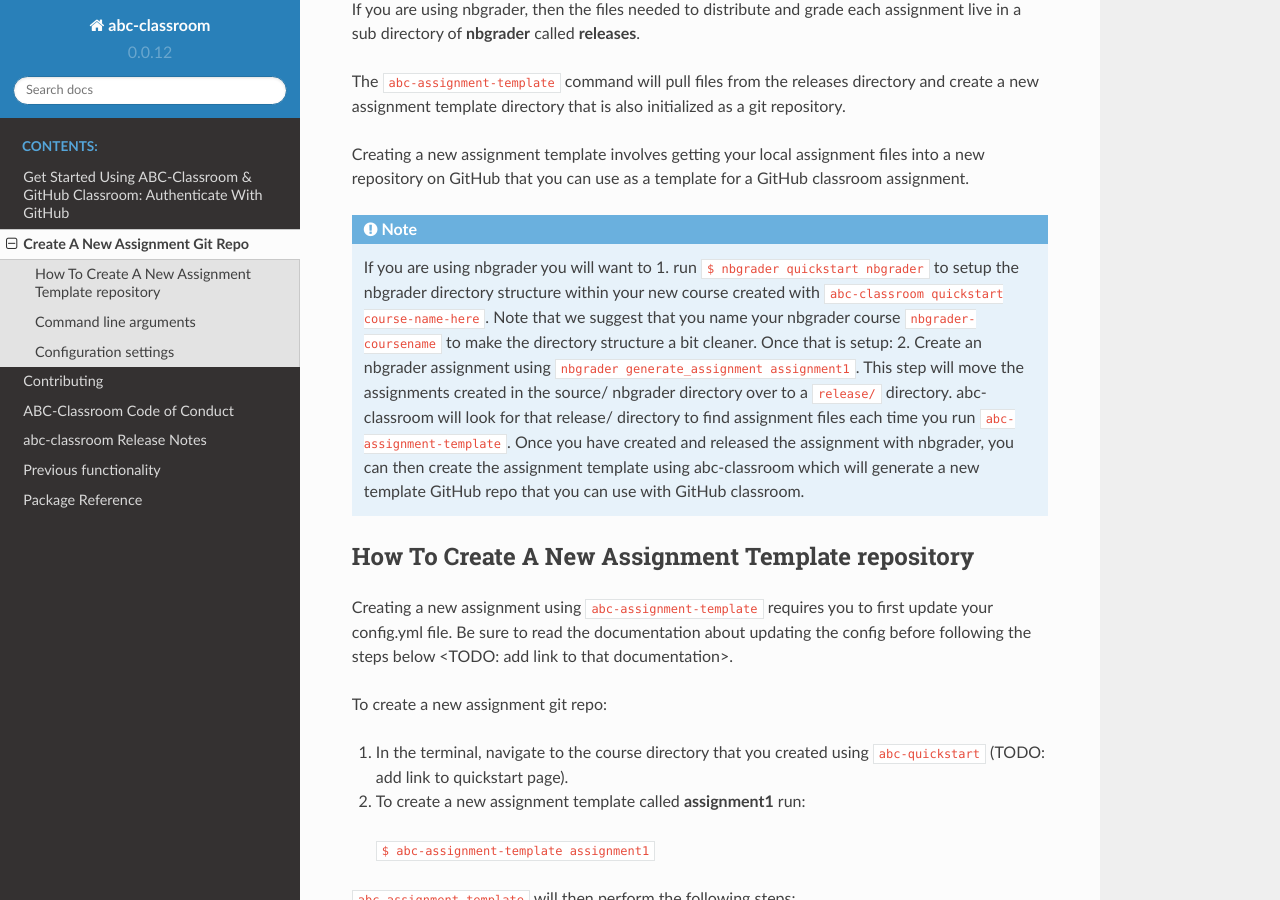
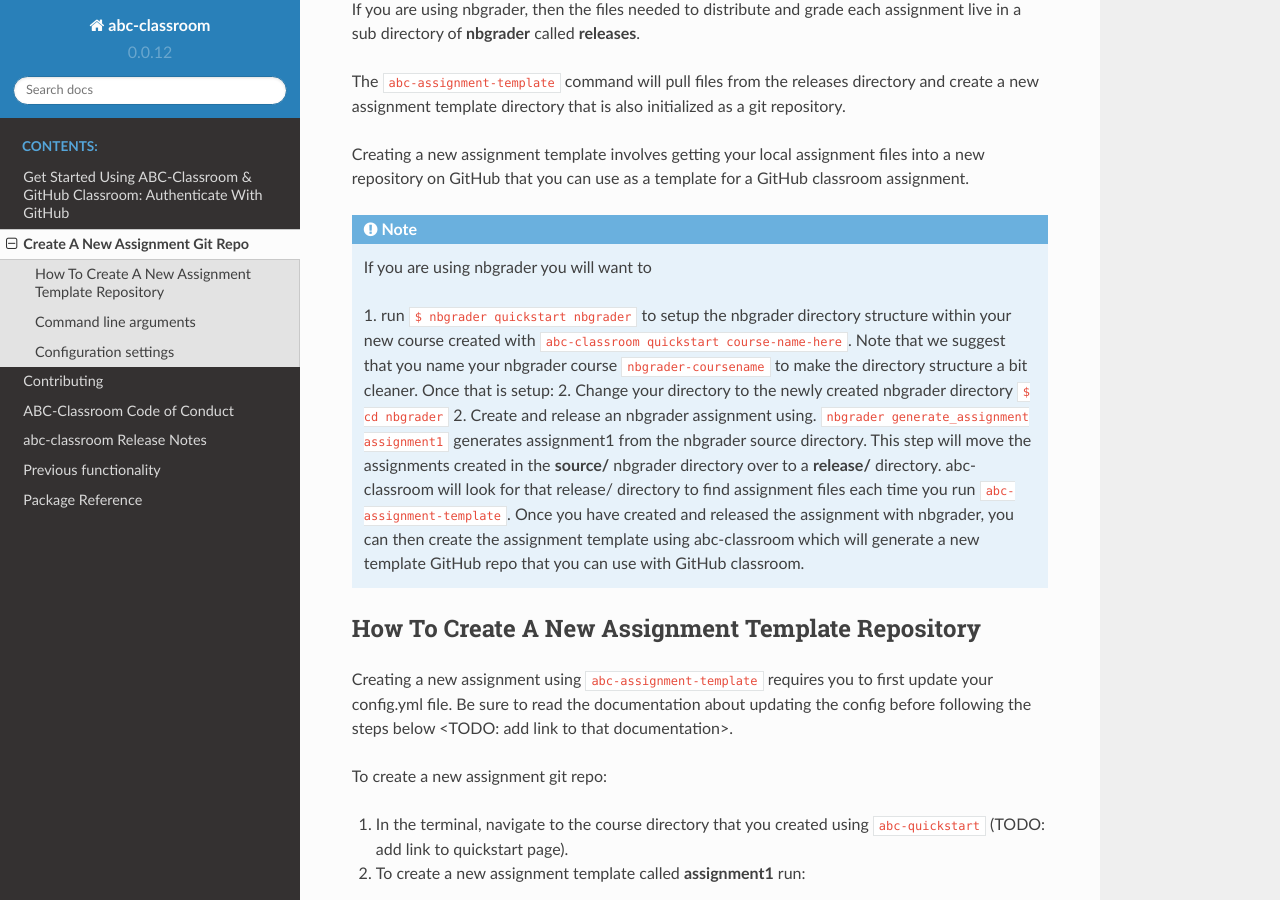
Before and after one commit to earthlab/abc-classroom, a Sphinx documentation site: the page built from docs/new_assignment.rst, in a window 1280 px wide and 900 px high, scrolled down 330 px. Built offline with Sphinx 7.4.7 and the Read the Docs theme 2.0.0, drawn with Linux system fonts in a browser that asks for light colours.

Commit message:
more doc updates

```diff
--- a/docs/new_assignment.rst
+++ b/docs/new_assignment.rst
@@ -19,20 +19,25 @@
 classroom assignment.
 
 .. note::
-   If you are using nbgrader you will want to 1. run ``$ nbgrader quickstart nbgrader``
+   If you are using nbgrader you will want to
+
+   1. run ``$ nbgrader quickstart nbgrader``
    to setup the nbgrader directory structure within your new course created with
    ``abc-classroom quickstart course-name-here``. Note that we suggest that you name
    your nbgrader course ``nbgrader-coursename`` to make the directory structure
-   a bit cleaner. Once that is setup: 2. Create an nbgrader assignment using
-   ``nbgrader generate_assignment assignment1``. This step will move the
-   assignments created in the source/ nbgrader directory over to a ``release/``
+   a bit cleaner. Once that is setup:
+   2. Change your directory to the newly created nbgrader directory ``$ cd nbgrader``
+   2. Create and release an nbgrader assignment using.
+   ``nbgrader generate_assignment assignment1`` generates assignment1 from the
+   nbgrader source directory. This step will move the
+   assignments created in the **source/** nbgrader directory over to a **release/**
    directory. abc-classroom will look for that release/ directory to find
    assignment files each time you run ``abc-assignment-template``. Once you have
    created and released the assignment with nbgrader, you can then
    create the assignment template using abc-classroom which will generate a new
    template GitHub repo that you can use with GitHub classroom.
 
-How To Create A New Assignment Template repository
+How To Create A New Assignment Template Repository
 ==================================================
 
 Creating a new assignment using ``abc-assignment-template`` requires you to first
```
